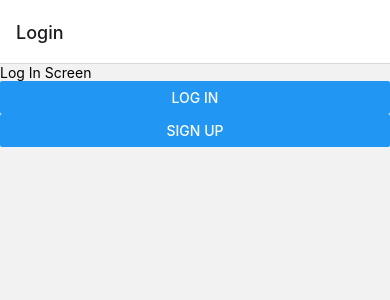
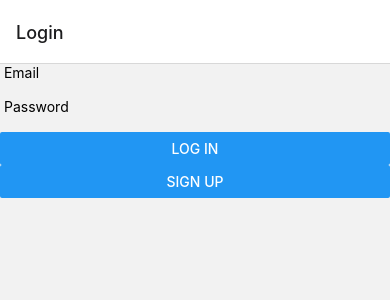
Before and after one commit to GokuSpace/GokuSpace, a React Native app: screen / in a window 390 px wide. Shown: the top 300 px of the page. Built offline with nearby package versions, Linux system fonts and the light colour scheme.

Commit message:
validated form data

```diff
--- a/babel.config.js
+++ b/babel.config.js
@@ -1,8 +1,8 @@
 module.exports = function (api) {
   api.cache(true);
   return {
-    presets: ['babel-preset-expo', ['@babel/preset-env', {targets: {node: 'current'}}], '@babel/preset-typescript'],
-    plugins: ['nativewind/babel']
+    presets: ['babel-preset-expo', ['@babel/preset-env', { targets: { node: 'current' } }], '@babel/preset-typescript'],
+    plugins: ["nativewind/babel"]
   };
 
 };
--- a/package.json
+++ b/package.json
@@ -18,6 +18,8 @@
     "@react-navigation/native": "^6.1.6",
     "@react-navigation/stack": "^6.3.16",
     "@types/jest": "^29.5.2",
+    "bcrypt": "^5.1.0",
+    "bcryptjs-react": "^2.4.6",
     "expo": "~48.0.18",
     "expo-status-bar": "~1.4.4",
     "express": "^4.18.2",
--- a/screens/auth/LoginScreen.tsx
+++ b/screens/auth/LoginScreen.tsx
@@ -1,15 +1,31 @@
-import React, { Text, View, Button } from "react-native";
+import React, { Text, View, Button, TextInput } from "react-native";
+import { useState } from 'react';
 import { useNavigation } from '@react-navigation/native';
 import SignupScreen from "./SignupScreen";
+import bcrypt from 'bcryptjs-react';
 
-function LoginScreen({setLoggedIn}) {
+function LoginScreen({ setLoggedIn }) {
   const navigation = useNavigation();
+  const [readyPayload, setReadyPayload] = useState({
+    email: '',
+    password: ''
+  });
+
+  const handleChange = (text, field) => {
+    setReadyPayload({
+      ...readyPayload,
+      [field]: text
+    })
+  }
 
   return (
     <View>
-      <Text>Log In Screen</Text>
-      <Button title="Log In" onPress={() => setLoggedIn(true)}>Log In</Button>
-      <Button title="Sign Up" onPress={() => navigation.navigate('SignUp')}>Sign Up</Button>
+      <Text> Email </Text>
+      <TextInput onChangeText={text => handleChange(text, 'email')} value={readyPayload.email} />
+      <Text> Password </Text>
+      <TextInput onChangeText={text => handleChange(text, 'password')} value={readyPayload.password} secureTextEntry={true} />
+      <Button title="Log In" onPress={() => setLoggedIn(true)} />
+      <Button title="Sign Up" onPress={() => navigation.navigate('SignUp')} />
     </View>
   );
 }
--- a/screens/auth/SignupScreen.tsx
+++ b/screens/auth/SignupScreen.tsx
@@ -1,17 +1,41 @@
-import React, { Text, View, Button, TextInput } from "react-native";
-import { useState } from 'react';
+import { Text, View, Button, TextInput, Modal } from "react-native";
+import React, { useState } from 'react';
 import { useNavigation } from '@react-navigation/native';
+import bcrypt from 'bcryptjs-react';
 
 export default function SignupScreen({ setLoggedIn }) {
   const navigation = useNavigation();
-
   const [confirm, setConfirm] = useState('');
+  const [error, setError] = useState('');
+  const [modalVisible, setModalVisible] = useState(false);
   const [form, setForm] = useState({
     user: '',
     email: '',
     zipcode: '',
     password: ''
   });
+
+  const validateEmail = () => {
+    const re = /^[a-zA-Z0-9.!#$%&'*+/=?^_`{|}~-]+@[a-zA-Z0-9-]+(?:\.[a-zA-Z0-9-]+)*$/;
+    if (!re.test(form.email)) {
+      setError('email');
+      setModalVisible(!modalVisible);
+    }
+  };
+
+  const checkForMatch = () => {
+    if (form.password !== confirm) {
+      setError('password');
+      setModalVisible(!modalVisible);
+    }
+  }
+
+  const hash = (potatoes) => {
+    const salt = bcrypt.genSaltSync(10);
+    const browns = bcrypt.hashSync(potatoes, salt);
+    return browns;
+  }
+
 
   const changeForm = (text:string, field:string) => {
     setForm({
@@ -21,19 +45,29 @@ export default function SignupScreen({ setLoggedIn }) {
   }
 
   return (
-    <View>
+
+    modalVisible
+    ?<Modal>
+      <View className="flex-1 justify-center items-center">
+        {error === 'email'
+        ? <Text>Invalid Email</Text>
+        : <Text>Passwords do not match</Text>}
+      </View>
+    </Modal>
+    :<View>
       <Text>Sign up</Text>
         <Text >UserName</Text>
         <TextInput onChangeText={text => changeForm(text, 'user')} value={form.user}/>
-        <Text >Email </Text>
-        <TextInput onChangeText={text => changeForm(text, 'email')} value={form.email}/>
-        <Text>Zipcode </Text>
+        <Text >Email</Text>
+        <TextInput onChangeText={text => changeForm(text, 'email')} value={form.email} onSubmitEditing={validateEmail}/>
+        <Text>Zipcode</Text>
         <TextInput onChangeText={text => changeForm(text, 'zipcode')} value={form.zipcode}/>
-        <Text>Password </Text>
-        <TextInput onChangeText={text => changeForm(text, 'password')} value={form.password}/>
-        <Text>Confirm Password </Text>
-        <TextInput onChangeText={setConfirm} value={confirm}/>
-      <Button onPress={() => setLoggedIn(true)} title="Sign Up">Sign Up</Button>
+        <Text>Password</Text>
+        <TextInput onChangeText={text => changeForm(text, 'password')} value={form.password} secureTextEntry={true}/>
+        {/* <Text>Confirm Password</Text>
+        <TextInput onChangeText={setConfirm} value={confirm} onSubmitEditing={checkForMatch}/> */}
+      <Button title="Sign Up" onPress={() => setLoggedIn(true)}></Button>
     </View>
+
   );
 }
--- a/tailwind.config.js
+++ b/tailwind.config.js
@@ -1,7 +1,8 @@
-// // tailwind.config.js
+// tailwind.config.js
 
 module.exports = {
-  content: ["./App.{js,jsx,ts,tsx}"],
+  content: ["./App.{js,jsx,ts,tsx}", "./screens/**/*.{js,jsx,ts,tsx}",],
+
   theme: {
     extend: {},
   },
```
Also changed, not shown: 1 other file (tests, documents, lock files or other folders).
